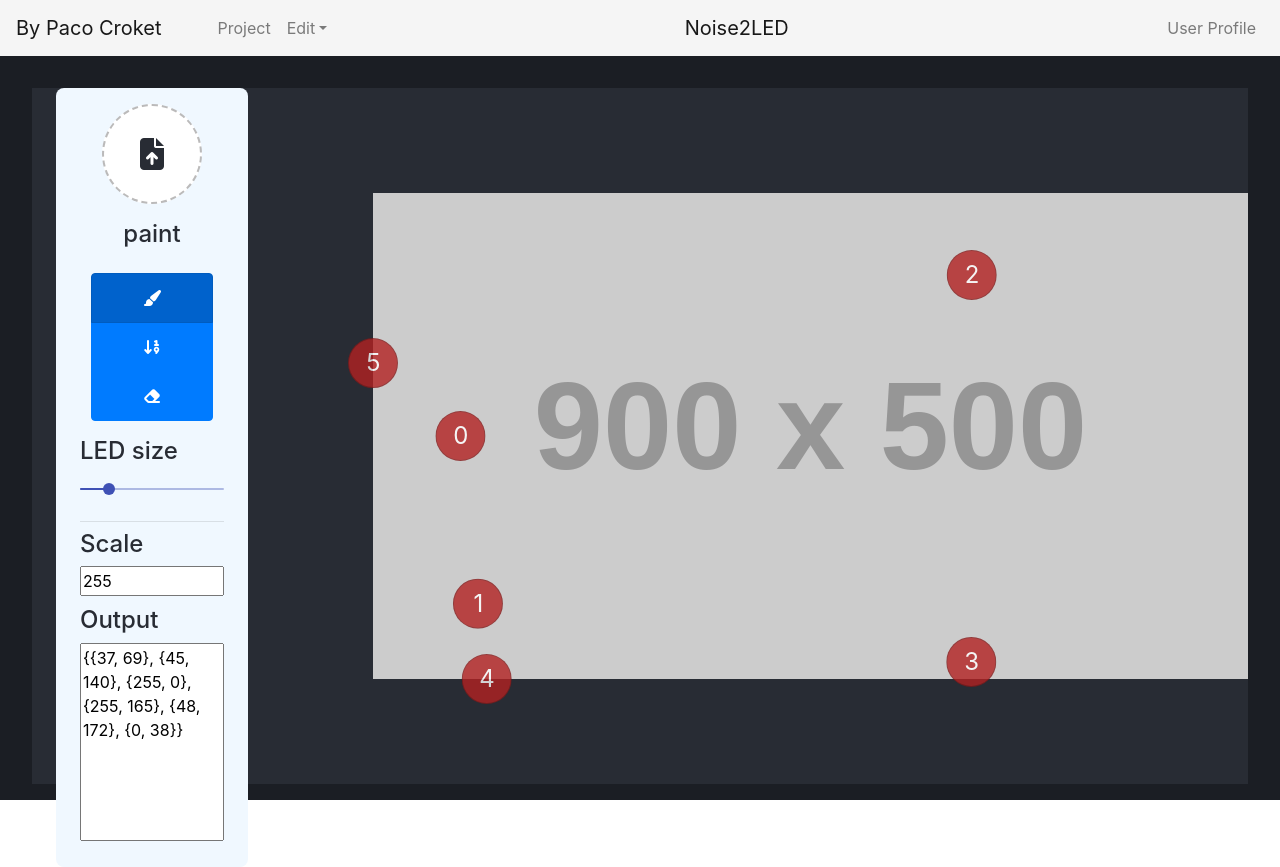
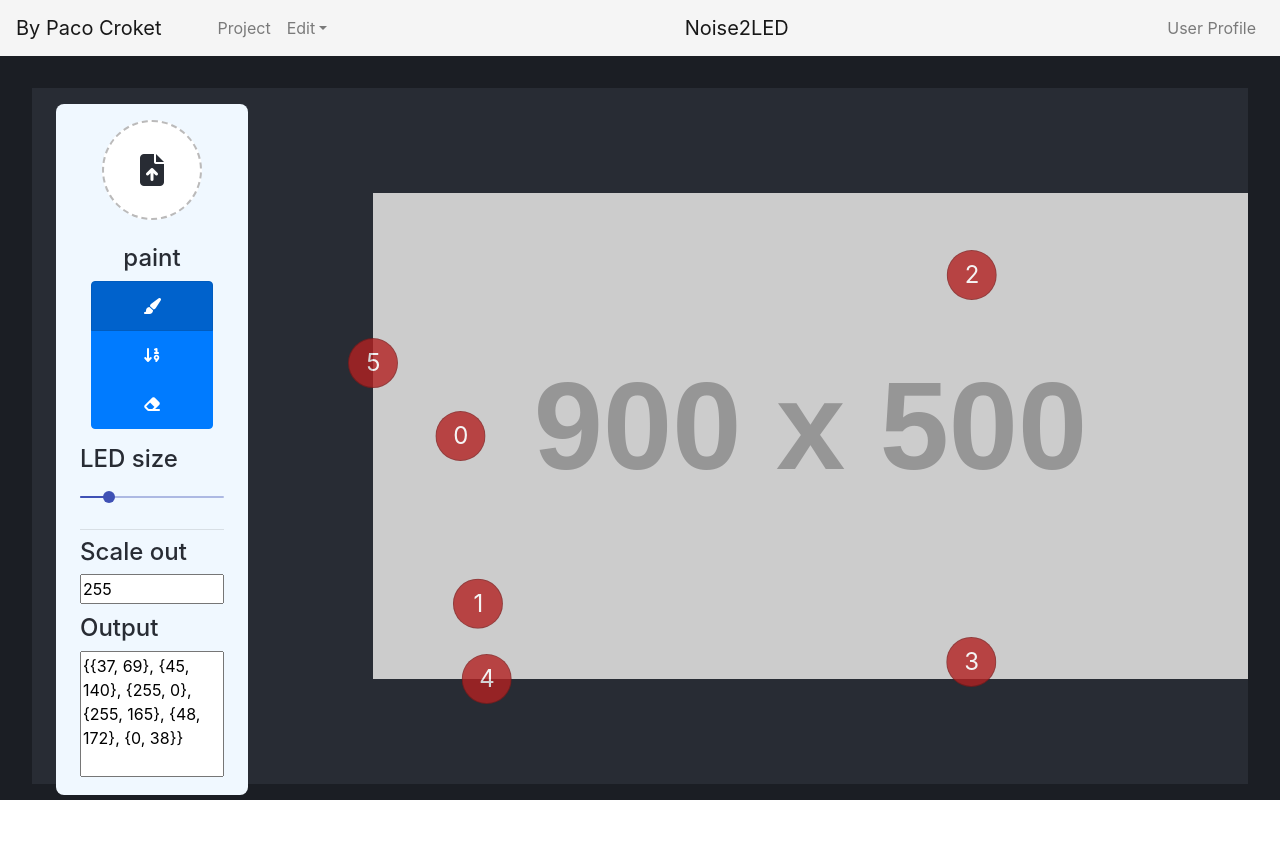
Before and after one commit to pacoCroket/coord-noise-simulation, a React (Create React App) app: page / in a window 1280 px wide. After the commit the page ends 811 px from the top, so only its background shows below. Built offline with nearby package versions, Linux system fonts and the light colour scheme.

Commit message:
padded toolbar

```diff
--- a/src/App.css
+++ b/src/App.css
@@ -53,7 +53,8 @@ body {
 /* EditTools */
 
 .editTools {
-  padding: 0 0 1rem 0;
+  margin: 1rem 0;
+  padding: .5rem 0;
   border-radius: 8px;
   color: #282c34;
   background-color: aliceblue;
@@ -69,7 +70,7 @@ body {
 
 .Card {
   background-color: none;
-  padding: 16px;
+  padding: .5rem;
   display: flex;
   align-items: flex-start;
   justify-content: flex-start;
@@ -87,7 +88,7 @@ body {
   align-items: center;
   justify-content: center;
   flex-direction: column;
-  font-size: 16px;
+  font-size: 2rem;
 }
 
 .Icon {
@@ -169,5 +170,4 @@ code {
   -ms-user-select: none;
   user-select: none;
   -o-user-select: none;
-  height: 100%;
 }
--- a/src/App.js
+++ b/src/App.js
@@ -127,7 +127,7 @@ class App extends Component {
         {/* <div className="workspace noSel"> */}
         {/* TODO snap workspace to bottom */}
         <div className="workspace">
-          <div className="row noSel mw-100 mx-0 ">
+          <div className="row noSel mw-100 h-100 mx-0 ">
             <div className="col-md-auto px-4">
               <EditTools
                 leds={this.state.leds}
--- a/src/components/Dropzone.js
+++ b/src/components/Dropzone.js
@@ -14,19 +14,23 @@ export default class Dropzone extends Component {
   onFilesAdded = evt => {
     if (this.props.disabled) return;
     const img = evt.target.files.item(0);
-    var reader = new FileReader();
+    try {
+      var reader = new FileReader();
 
-    reader.onload = e => {
-      this.props.onImgAdded(e.target.result);
-    };
-    reader.readAsDataURL(img);
+      reader.onload = e => {
+        this.props.onImgAdded(e.target.result);
+      };
+      reader.readAsDataURL(img);
+    } catch (e) {
+      console.warn(e);
+    }
   };
 
   render() {
     return (
       <div className="Dropzone" onClick={this.openFileDialog} style={{ cursor: this.props.disabled ? "default" : "pointer" }}>
         {/* <img alt="upload" className="Icon" src="../assets/cloud_upload-24px.svg" /> */}
-        <i className="fas fa-file-upload" style={{ fontSize: "2rem" }}></i>
+        <i className="fas fa-file-upload"></i>
         <input ref={this.fileInputRef} className="FileInput" type="file" onChange={this.onFilesAdded} />
       </div>
     );
--- a/src/components/EditTools.js
+++ b/src/components/EditTools.js
@@ -74,8 +74,8 @@ export default class EditTools extends Component {
           <Dropzone onImgAdded={onImgAdded} />
         </div>
 
+        <ButtonToolbar className="btn-toolbar mx-auto px-3">
         <h4 className="mx-auto">{tooling.paintMode}</h4>
-        <ButtonToolbar className="btn-toolbar mx-auto px-3">
           <ToggleButtonGroup className="mx-auto w-100" vertical type="radio" name="toolbar">
             <Button
               className="btn btn-primary toolbox-btn"
@@ -120,7 +120,7 @@ export default class EditTools extends Component {
           />
           <hr className="my-2"></hr>
 
-          <h4 className="mx-auto">Scale</h4>
+          <h4 className="mx-auto">Scale out</h4>
           <textarea
             value={this.state.outputScaling}
             onChange={e => this.handleOutputScaling(e.target.value.replace(/\D/g, ""))}
@@ -136,7 +136,7 @@ export default class EditTools extends Component {
             id="ouputField"
             placeholder="output"
             cols={12}
-            rows={8}
+            rows={5}
             readOnly
           ></textarea>
 
```
